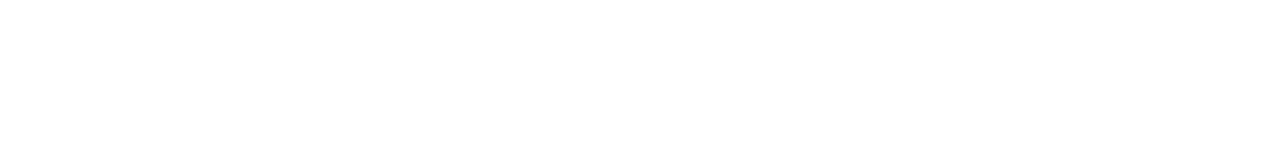
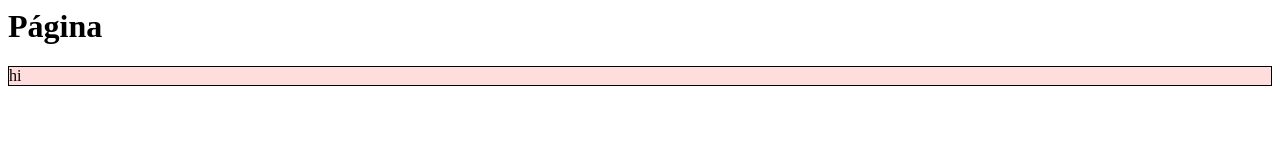
Before and after one commit to YanTNoda/cadastro-de-resina, a plain HTML site: page index.html in a window 1280 px wide. Drawn offline with Linux system fonts and the light colour scheme.

Commit message:
Primeiros passos

```diff
--- a/index.html
+++ b/index.html
@@ -1,5 +1,13 @@
 <html>
-  <body>
-    <script src="script.js"/>
-  </body>
+
+<head>
+    <title>Precificação</title>
+    <script type="text/javascript" src="script.js"></script>
+    <link rel="stylesheet" type="text/css" href='style.css'></style>
+</head>
+
+<body onload="loadPage();">
+    <h1>Página</h1>
+</body>
+
 </html>
--- a/script.js
+++ b/script.js
@@ -1,8 +1,12 @@
-function show(msg){
-console.log(msg);
+function show(msg) {
+    console.log(msg);
 }
-const body = document.body;
-var app = document.createElement('div');
-app.setAttribute('background-color','red');
-app.appendChild(document.createTextNode('hi'));
-body.appendChild(app);
+function loadPage() {
+    show("Carregando");
+    var app = document.createElement('div');
+    app.id = "App";
+    app.setAttribute('style', 'background:#ffdddd');
+    app.appendChild(document.createTextNode('hi'));
+    document.body.append(app);
+    show("Carregou");
+}
--- /dev/null
+++ b/style.css
@@ -0,0 +1,5 @@
+div{
+    border:solid black 0.2vmin;
+    display:flex;
+    flex:1;
+}
```
